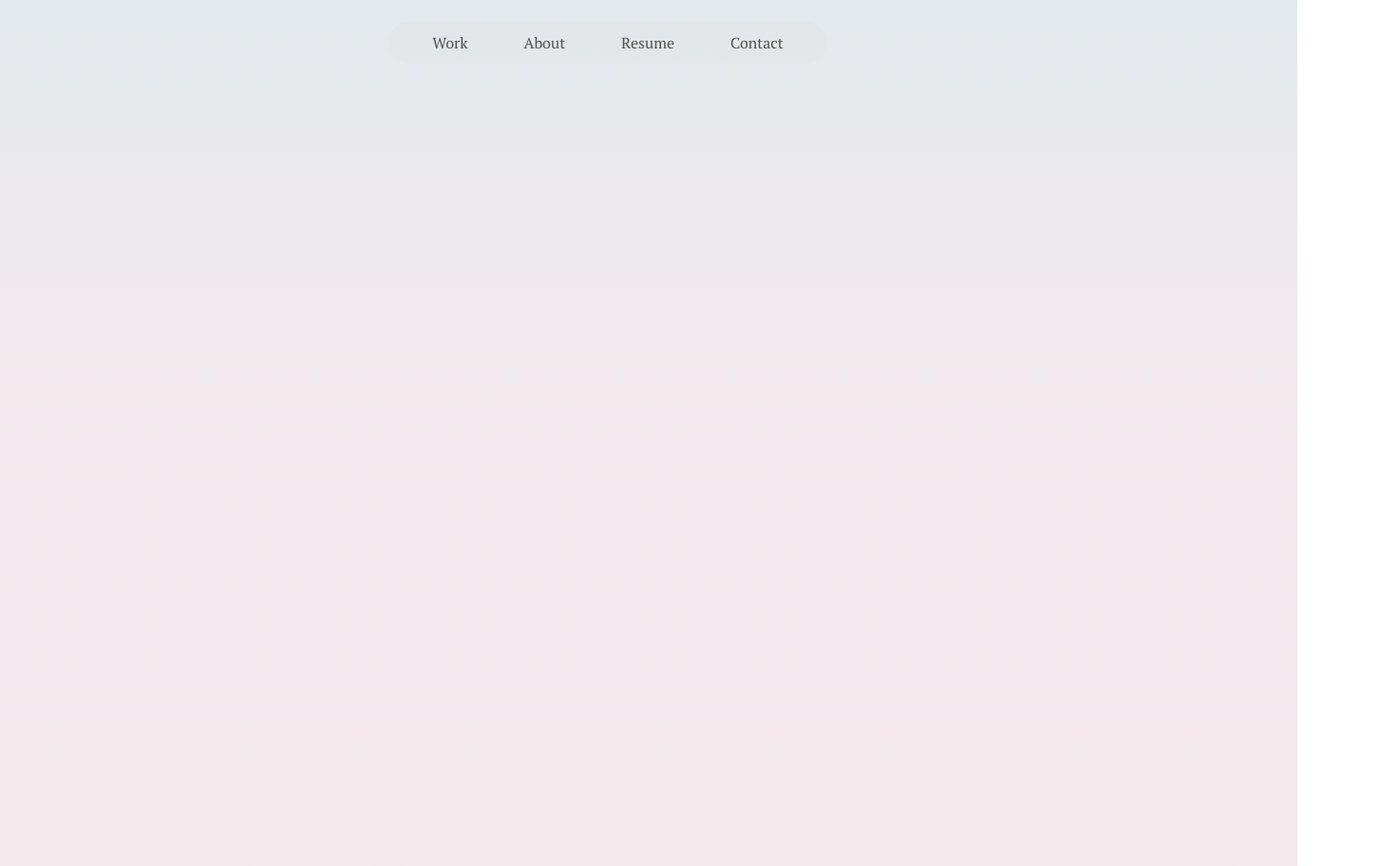
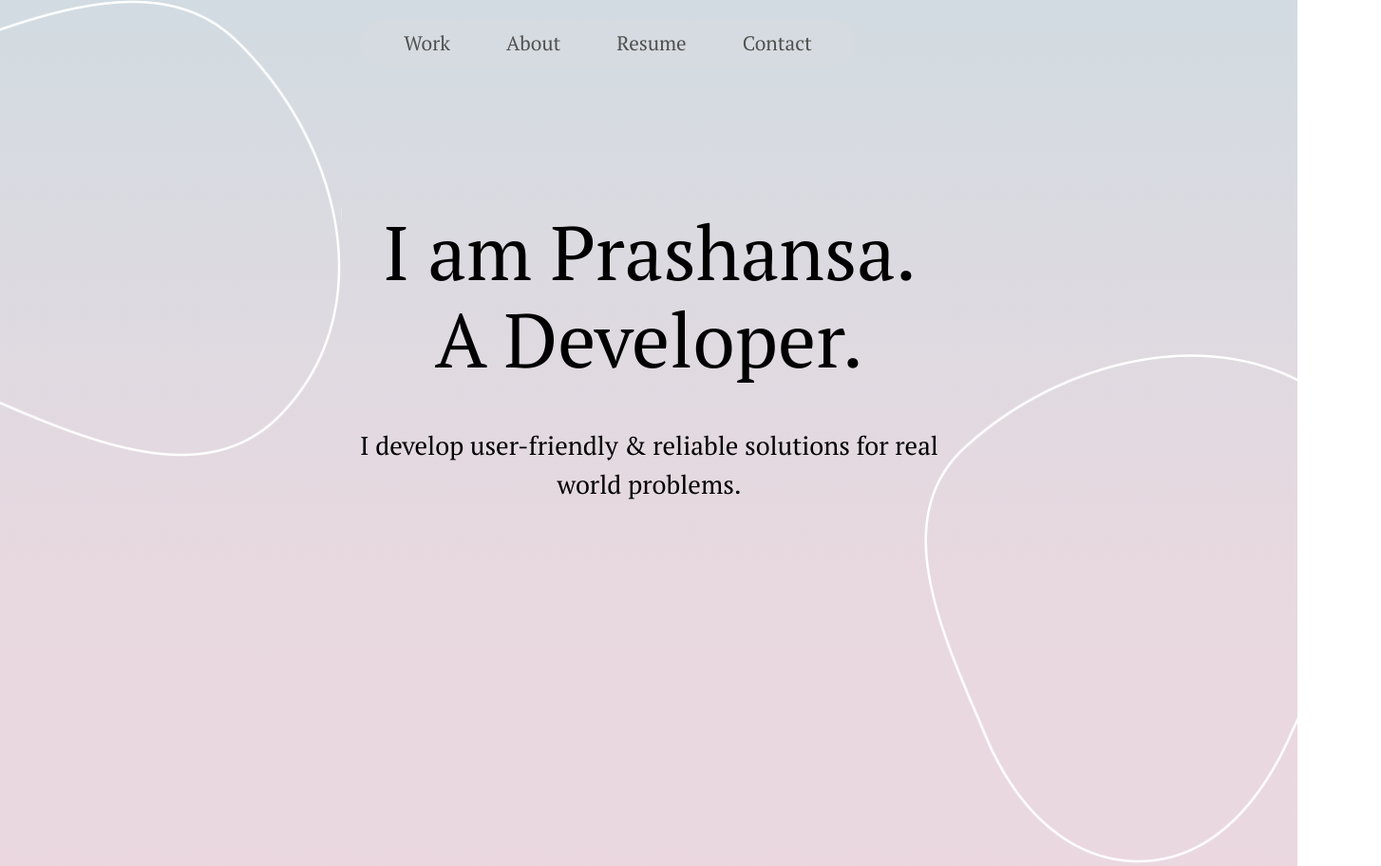
Before and after one commit to prashansa-shrestha/portfolio-website, a plain HTML site: page index.html in a window 1280 px wide. Shown: the top 912 px of the page at 95% size, 1454 px wide, since content can reach past the window. Drawn offline with Linux system fonts and the light colour scheme.

Commit message:
hero section done

```diff
--- a/gradient.css
+++ b/gradient.css
@@ -4,5 +4,6 @@
     width: 1366px;
     height: 2908px;
 
-    background: linear-gradient(180deg, rgba(164, 184, 196, 0.3) 0%, rgba(208, 178, 193, 0.3) 12.5%, rgba(251, 172, 190, 0.3) 100%);
+    background: linear-gradient(180deg, rgba(164, 184, 196, 0.5) 0%, rgba(208, 178, 193, 0.5) 20%, rgba(251, 172, 190, 0.5) 100%);
+
 }
--- a/index.html
+++ b/index.html
@@ -20,6 +20,27 @@
                 </ul>
             </div>
     </header>
+    <div id="bio">
+        <div id="big">
+            <div id="big1">
+                I am Prashansa.
+            </div>
+            <div id="big2">
+                A Developer.
+            </div>
+        </div>
+        <div id="small">
+            I develop  user-friendly & reliable solutions for real world problems.
+        </div>
+    </div>
+    <div class="blob-backgorund">
+        <div id="blob-left">
+
+        </div>
+        <div id="blob-right">
+
+        </div>
+    </div>
     </div>
 </body>
 </html>
--- a/style.css
+++ b/style.css
@@ -37,8 +37,6 @@ header{
 }
 
 
-
-
 .navbar ul{
     list-style-type: none;
     gap: 59px;
@@ -56,5 +54,95 @@ header{
 
 .navbar a{
     text-decoration: none;
+    font-size: 21px;
     color: #50514F;
 }
+
+#big1{
+    /* Type@80 */
+
+    position: absolute;
+    width: 565px;
+    height: 120px;
+    left: 403px;
+    top: 205px;
+
+    font-family: 'PT Serif';
+    font-style: normal;
+    font-weight: 400;
+    font-size: 80px;
+    line-height: 150%;
+    /* identical to box height, or 120px */
+
+    color: #000000;
+
+}
+
+#big2{
+    /* Type@80 */
+
+    position: absolute;
+    width: 452px;
+    height: 120px;
+    left: 458px;
+    top: 297px;
+
+
+    font-family: 'PT Serif';
+    font-style: normal;
+    font-weight: 400;
+    font-size: 80px;
+    line-height: 150%;
+    /* identical to box height, or 120px */
+
+    color: #000000;
+}
+
+#small{
+   /* Type@27 */
+
+    position: absolute;
+    width: 615px;
+    height: 82px;
+    left: 376px;
+    top: 449px;
+
+
+    font-family: 'PT Serif';
+    font-style: normal;
+    font-weight: 400;
+    font-size: 27px;
+    line-height: 150%;
+    /* or 40px */
+    text-align: center;
+
+    color: #000000;
+}
+
+#blob-left{
+    background-image: url("background-images/blob-left.png");
+    background-size: contain;
+
+    position: absolute;
+
+    left: -240px;
+    top: 0px;
+    width: 600px;
+    height: 481px;
+
+}
+
+#blob-right{
+    background-image: url("background-images/blob-right.png");
+    background-size: contain;
+
+    position: absolute;
+
+    right: -174px;
+    top: 373px;
+
+    width: 481.23px;
+    height: 536.45px;
+
+
+}
```
Also changed, not shown: background-images/blob-left.png (added), background-images/blob-right.png (added), blob left.png (deleted), blob right.png (deleted), prashansa website/isha_page-0001.jpg (added), prashansa website/prashansa_page-0001.jpg (added), prashansa website/student-at-ioe.JPG (added), 4 other files.
